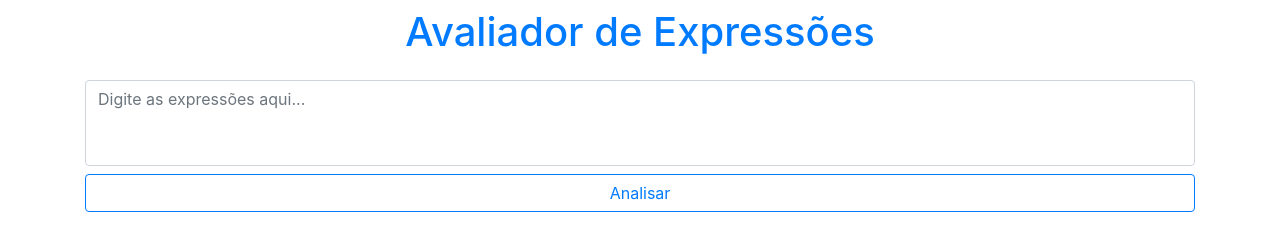
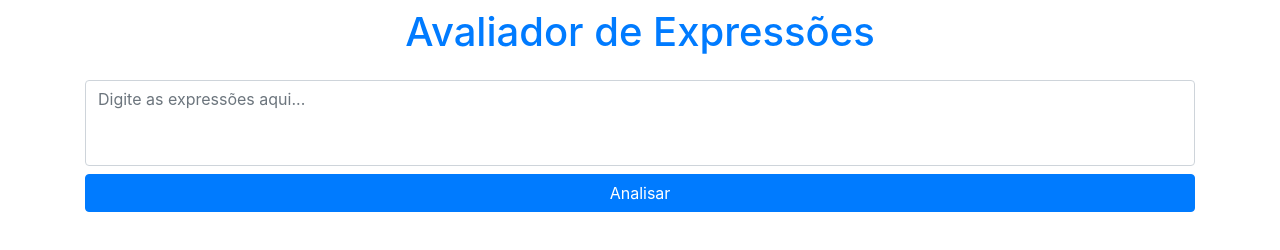
Before and after one commit to leoaugustov/avaliador-expressoes, a website built with webpack: page build/index.html in a window 1280 px wide. Built offline with nearby package versions, Linux system fonts and the light colour scheme.

Commit message:
Estilo botão Analisar modificado

```diff
--- a/build/index.html
+++ b/build/index.html
@@ -14,7 +14,7 @@
             <form>
                 <textarea name="entrada" class="form-control" rows="3" placeholder="Digite as expressões aqui..."
                         style="resize: none;" required></textarea>
-                <button class="btn btn-block btn-outline-primary mt-2">Analisar</button>
+                <button class="btn btn-block btn-primary mt-2">Analisar</button>
             </form>
         </section>
         <section id="secao-resultado-analise-sintatica" class="mt-5">
```
